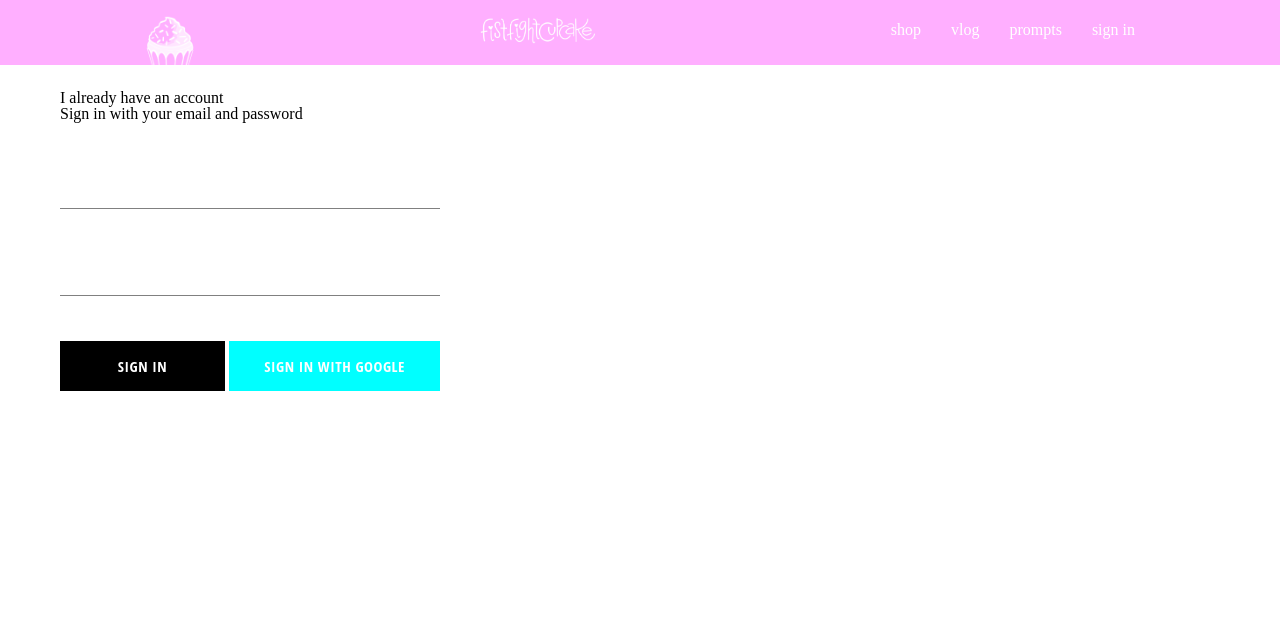
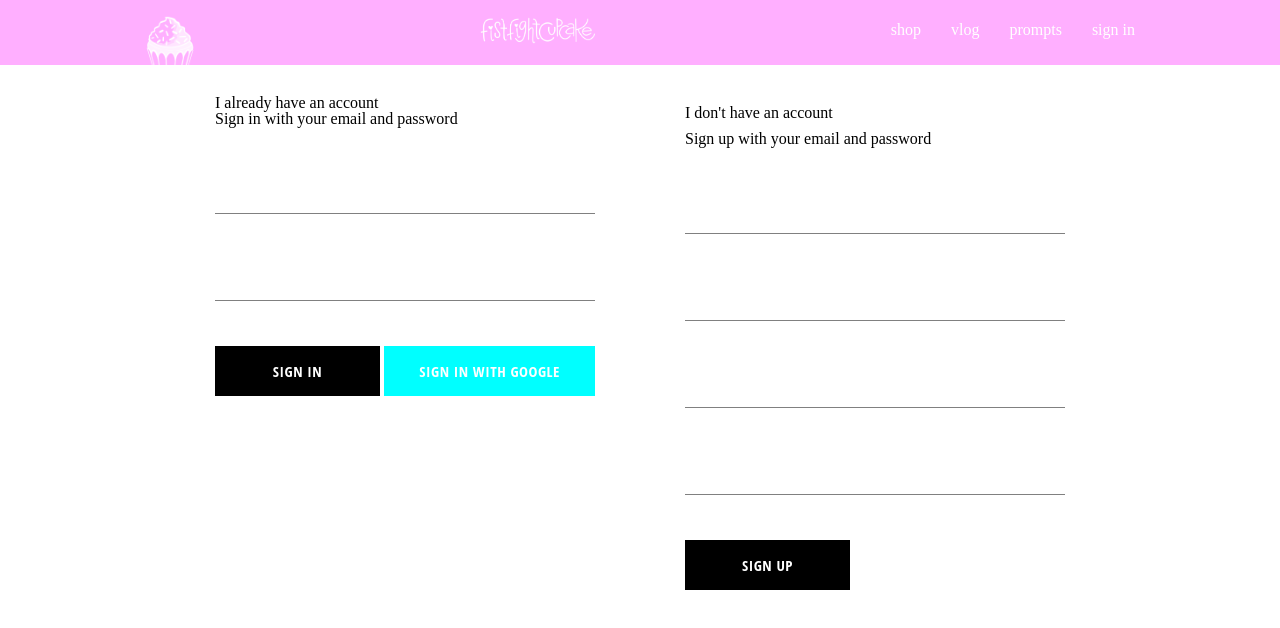
Before and after one commit to ElainaJourney/FistFightCupcakeShop, a React (Create React App) app: page /signin in a window 1280 px wide. Shown: the top 628 px of the page. Built offline with nearby package versions, Linux system fonts and the light colour scheme; no server answers.

Commit message:
Added firebase authentication and signup

```diff
--- a/src/App.js
+++ b/src/App.js
@@ -7,7 +7,7 @@
 import ArtPrompts from "./pages/prompts/prompts.component";
 import ShopPage from "./pages/shop/shop.component";
 import SigninAndSignupPage from "./pages/signin-and-signup/signin-and-signup.component";
-import { auth } from "./firebase/firebase.utils";
+import { auth, createUserProfileDocument } from "./firebase/firebase.utils";
 
 class App extends React.Component {
   constructor() {
@@ -21,9 +21,27 @@
   unsubscribeFromAuth = null;
 
   componentDidMount() {
-    this.unsubscribeFromAuth = auth.onAuthStateChanged((user) => {
-      this.setState({ currentUser: user });
-      console.log(user);
+    this.unsubscribeFromAuth = auth.onAuthStateChanged(async (userAuth) => {
+      // this.setState({ currentUser: user });
+      if (userAuth) {
+        const userRef = await createUserProfileDocument(userAuth);
+
+        userRef.onSnapshot((snapShot) => {
+          this.setState(
+            {
+              currentUser: {
+                id: snapShot.id,
+                ...snapShot.data(),
+              },
+            },
+            () => {
+              console.log(this.state);
+            }
+          );
+        });
+      } else {
+        this.setState({ currentUser: userAuth });
+      }
     });
   }
   componentWillUnmount() {
--- /dev/null
+++ b/src/components/signup/signup.component.jsx
@@ -0,0 +1,92 @@
+import React from 'react'
+
+import FormInput from '../form-input/form-input.component'
+import CustomButton from '../custom-button/custom-button.component'
+
+import { auth, createUserProfileDocument } from '../../firebase/firebase.utils'
+
+import "./signup.styles.scss"
+
+class SignUp extends React.Component {
+    constructor(){
+        super()
+
+        this.state = {
+            displayName: '',
+            email: '',
+            password: '',
+            confirmPassword: ''
+        }
+    }
+
+    handleSubmit = async event => {
+        event.preventDefault()
+
+        const { displayName, email, password, confirmPassword } = this.state
+
+        if(password !== confirmPassword){
+            alert("passwords don't match")
+            return
+        }
+
+        try {
+            const { user } = await auth.createUserWithEmailAndPassword(email, password)
+
+            await createUserProfileDocument(user, { displayName })
+
+            this.setState({
+                displayName: '',
+                email: '',
+                password: '',
+                confirmPassword: ''
+            })
+        }catch(error){
+            console.error(error)
+        }
+    }
+    handleChange = event => {
+        const { name, value } = event.target
+        this.setState({ [name]: value })
+    }
+    render(){
+        const { displayName, email, password, confirmPassword } = this.state
+        return(
+            <div className='signup'>
+                <h2 className='title'>I don't have an account</h2>
+                <span>Sign up with your email and password</span>
+                <form className='signup-form' onSubmit={this.handleSubmit}>
+                    <FormInput
+                        type='text'
+                        name='displayName'
+                        value={displayName}
+                        onChange={this.handleChange}
+                        label='Display Name'
+                        required/>
+                    <FormInput
+                        type='email'
+                        name='email'
+                        value={email}
+                        onChange={this.handleChange}
+                        label='Email'
+                        required/>
+                    <FormInput
+                        type='password'
+                        name='password'
+                        value={password}
+                        onChange={this.handleChange}
+                        label='Password'
+                        required/>
+                    <FormInput
+                        type='password'
+                        name='confirmPassword'
+                        value={confirmPassword}
+                        onChange={this.handleChange}
+                        label='Confirm Password'
+                        required/>
+                    <CustomButton type='submit'>Sign Up</CustomButton>
+                </form>
+            </div>
+        )
+    }
+}
+export default SignUp
--- /dev/null
+++ b/src/components/signup/signup.styles.scss
@@ -0,0 +1,8 @@
+.signup {
+  display: flex;
+  flex-direction: column;
+  width: 380px;
+  .title {
+    margin: 10px 0;
+  }
+}
--- a/src/firebase/firebase.utils.js
+++ b/src/firebase/firebase.utils.js
@@ -12,6 +12,32 @@
   measurementId: "G-M93K591BDR",
 };
 
+export const createUserProfileDocument = async (userAuth, additionalData) => {
+  if (!userAuth) {
+    return;
+  }
+  const userRef = firestore.doc(`users/${userAuth.uid}`);
+
+  const snapShot = await userRef.get();
+
+  if (!snapShot.exists) {
+    const { displayName, email } = userAuth;
+    const createdAt = new Date();
+
+    try {
+      await userRef.set({
+        displayName,
+        email,
+        createdAt,
+        ...additionalData,
+      });
+    } catch (error) {
+      console.log("error creating user", error.message);
+    }
+  }
+  return userRef;
+};
+
 firebase.initializeApp(config);
 
 export const auth = firebase.auth();
--- a/src/pages/signin-and-signup/signin-and-signup.component.jsx
+++ b/src/pages/signin-and-signup/signin-and-signup.component.jsx
@@ -2,8 +2,9 @@
 import './signin-and-signup.styles.scss'
 
 import Signin from '../../components/signin/signin.component'
+import Signup from '../../components/signup/signup.component'
 
 const SigninAndSignupPage = () => (
-    <div className='signin-and-signup'><Signin /></div>
+    <div className='signin-and-signup'><Signin /><Signup /></div>
 )
 export default SigninAndSignupPage
--- a/src/pages/signin-and-signup/signin-and-signup.styles.scss
+++ b/src/pages/signin-and-signup/signin-and-signup.styles.scss
@@ -0,0 +1,6 @@
+.signin-and-signup {
+  width: 850px;
+  display: flex;
+  justify-content: space-between;
+  margin: 30px auto;
+}
```
Also changed, not shown: 1 other file (tests, documents, lock files or other folders).
